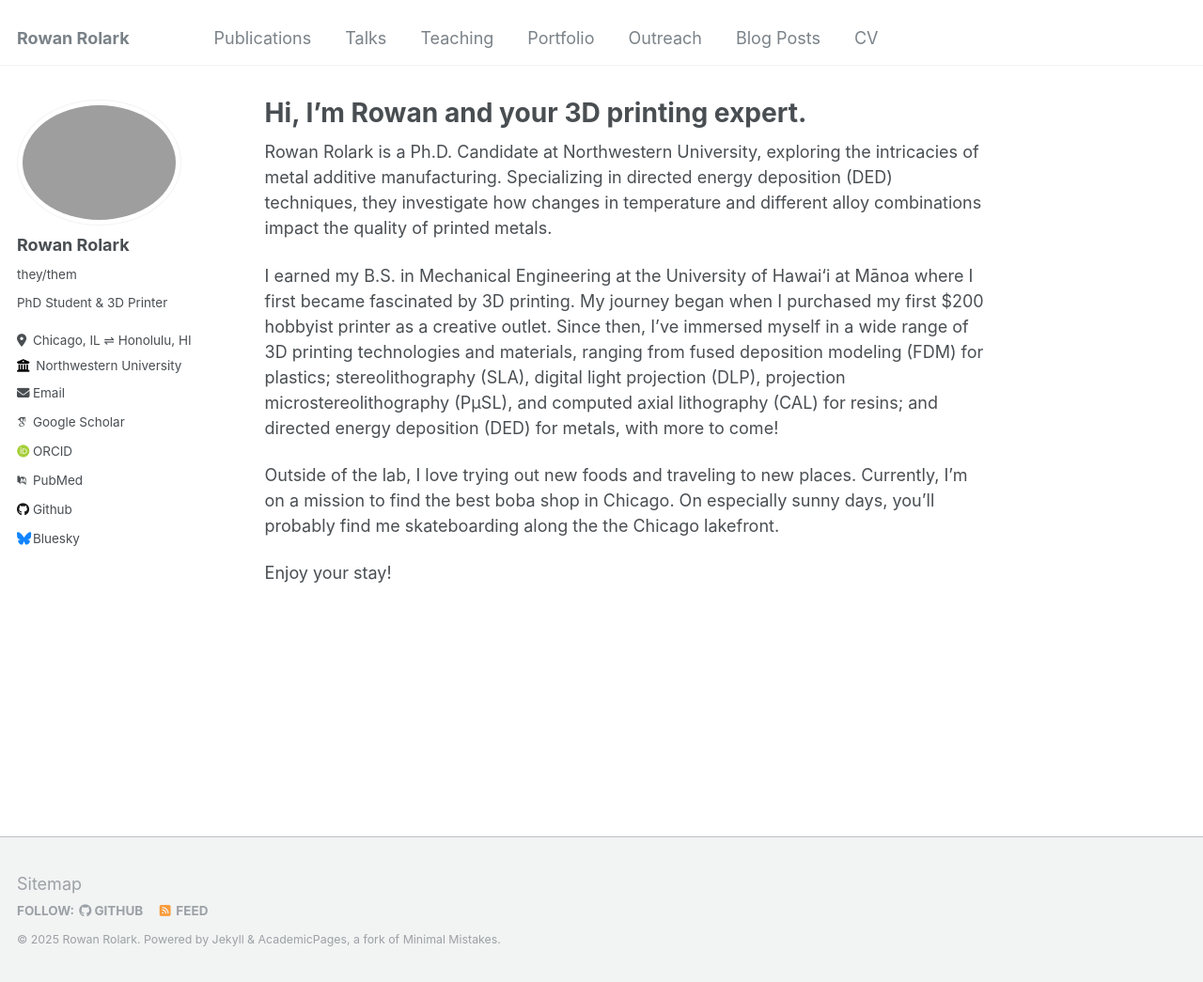
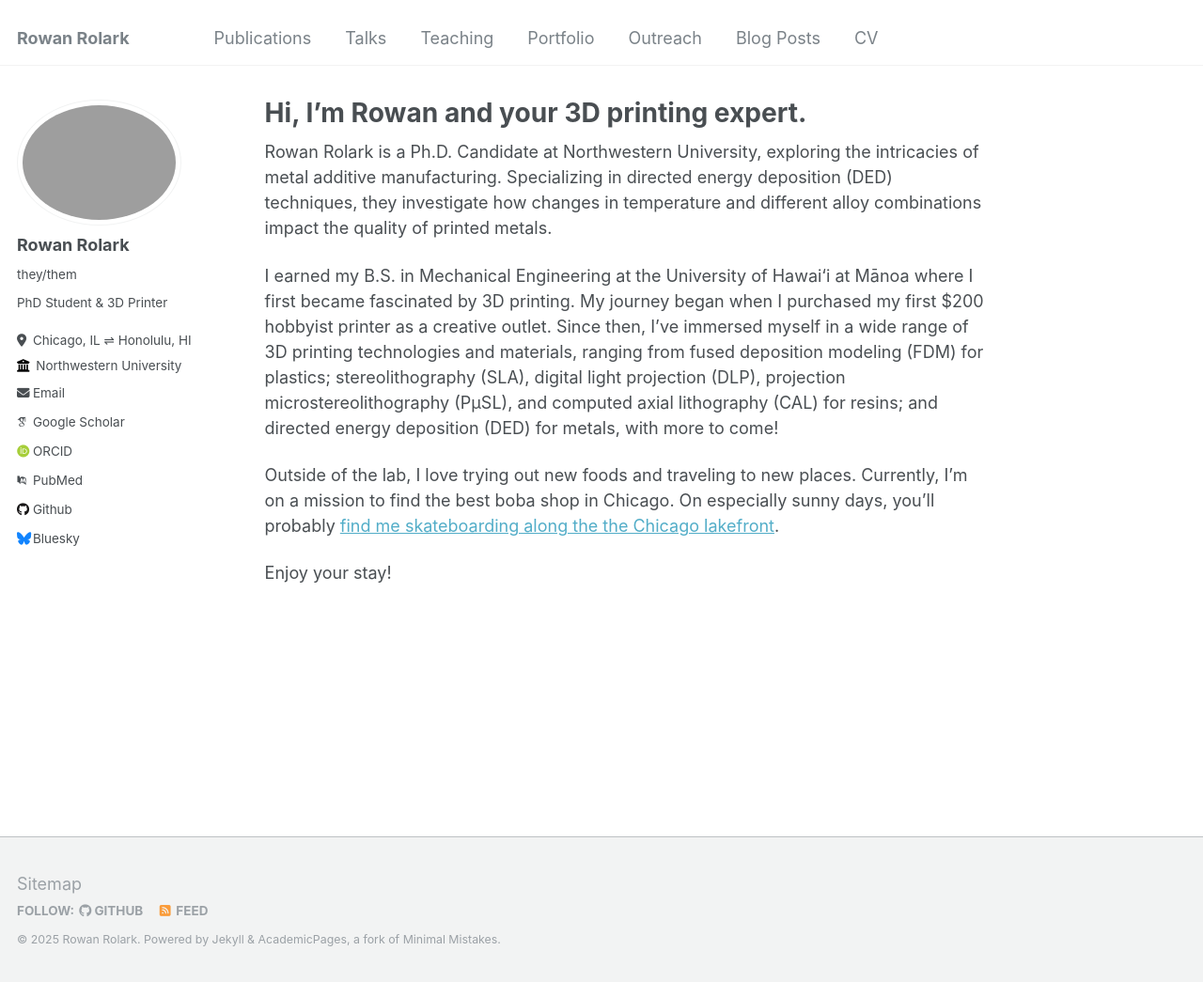
Before and after one commit to rrolark/rrolark.github.io, a Jekyll site: the page built from _pages/about.md, in a window 1280 px wide and 1045 px high. Shown: the whole window at 94% size. Built offline with Jekyll 4.4.1, drawn with Linux system fonts in a browser that asks for light colours; some web fonts are replaced; part of the change alters nothing that is shown.

```diff
--- a/_pages/about.md
+++ b/_pages/about.md
@@ -11,6 +11,6 @@ Rowan Rolark is a Ph.D. Candidate at Northwestern University, exploring the intr
 
 I earned my B.S. in Mechanical Engineering at the University of Hawai‘i at Mānoa where I first became fascinated by 3D printing. My journey began when I purchased my first $200 hobbyist printer as a creative outlet. Since then, I've immersed myself in a wide range of 3D printing technologies and materials, ranging from fused deposition modeling (FDM) for plastics; stereolithography (SLA), digital light projection (DLP), projection microstereolithography (PµSL), and computed axial lithography (CAL) for resins; and directed energy deposition (DED) for metals, with more to come!
 
-Outside of the lab, I love trying out new foods and traveling to new places. Currently, I'm on a mission to find the best boba shop in Chicago. On especially sunny days, you'll probably find me skateboarding along the the Chicago lakefront.
+Outside of the lab, I love trying out new foods and traveling to new places. Currently, I'm on a mission to find the best boba shop in Chicago. On especially sunny days, you'll probably [find me skateboarding along the the Chicago lakefront](https://dailynorthwestern.com/2022/10/18/photo/captured/captured-students-skateboard-across-the-lakefill-skyline/ "Captured: Students skateboard across the Lakefill skyline").
 
 Enjoy your stay!
```
